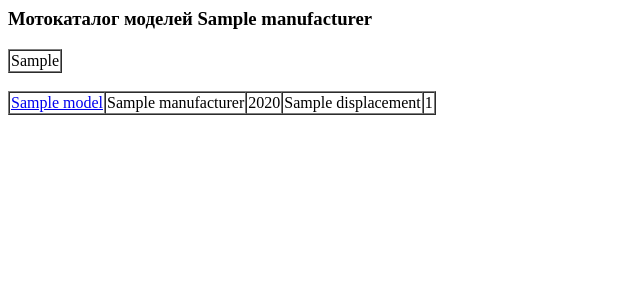
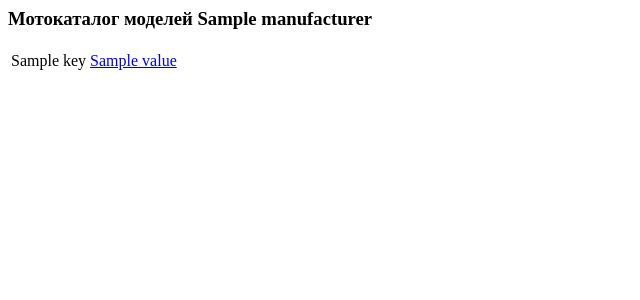
Before and after one commit to AnabolKiev/motosale, a Java web app: template src/main/webapp/WEB-INF/jsp/manufacturer.jsp in a window 1280 px wide. Shown: the top 300 px of the page, without its empty margins (0-640 px from the left). Run offline with Spring Boot 4, a stand-in JSP engine, Linux system fonts and the light colour scheme; the template is opened without the code that fills it: most values are stand-ins (such as "Sample title", 1, 10 or a date in 2020); the project's own start-up code is not run, and a stand-in starts its controllers and pages; database files in the repository are not loaded.

Commit message:
Manufacturer page

```diff
--- a/src/main/webapp/WEB-INF/jsp/manufacturer.jsp
+++ b/src/main/webapp/WEB-INF/jsp/manufacturer.jsp
@@ -8,22 +8,13 @@
 </head>
 <body>
 <h3>Мотокаталог моделей ${manufacturer}</h3>
-<table border="1" cellspacing=0>
-    <c:forEach items="${modelsShort}" var="entry">
+<table>
+    <c:forEach items="${modelMap}" var="entry">
         <tr>
-            <td>${entry}</td>
-        </tr>
-    </c:forEach>
-</table>
-<br>
-<table border="1" cellspacing=0>
-    <c:forEach items="${models}" var="entry">
-        <tr>
-            <td><a href="<c:url value="/${manufacturer}/${entry.name}"/>">${entry.name}</a></td>
-            <td>${entry.manufacturer.name}</td>
-            <td>${entry.year}</td>
-            <td>${entry.displacement}</td>
-            <td>${entry.categoryId}</td>
+            <td>${entry.key}</td>
+            <c:forEach items="${entry.value}" var="year">
+                <td><a href="${manufacturer}/${entry.key}/${year}">${year}</a></td>
+            </c:forEach>
         </tr>
     </c:forEach>
 </table>
```
Also changed, not shown: src/main/java/com/anabol/motosale/controllers/MainController.java (+8 -5 lines).
